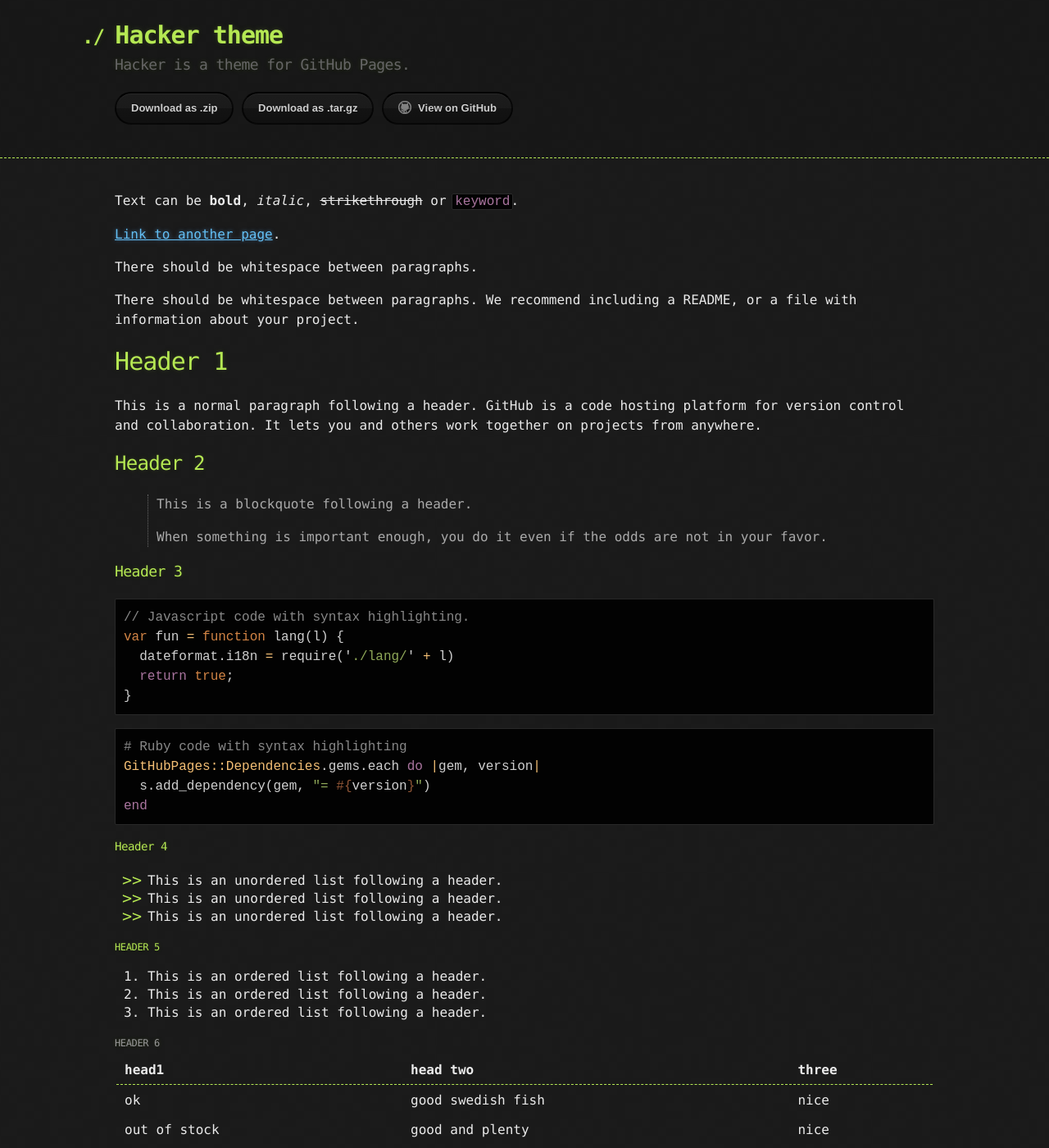
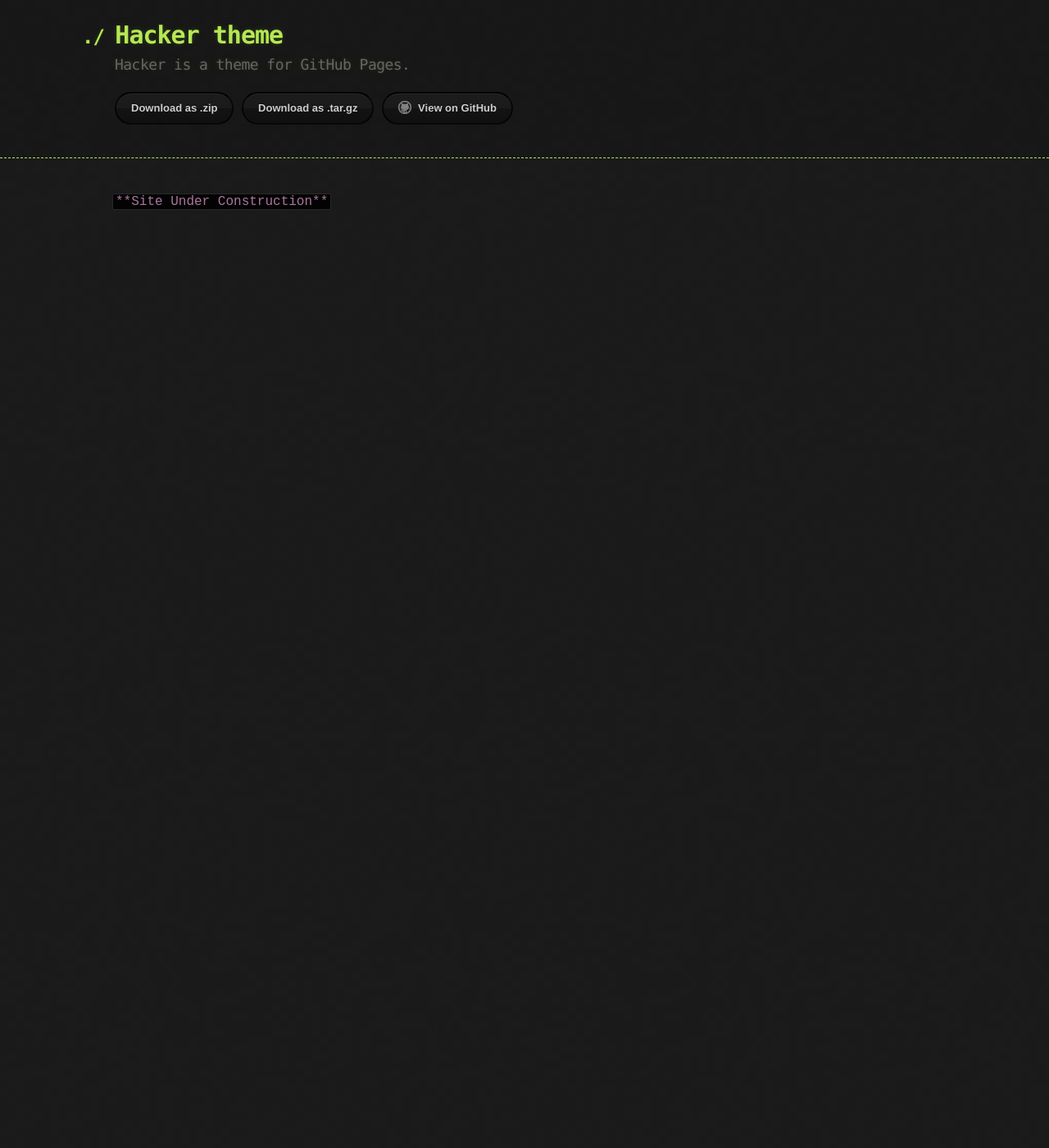
Before and after one commit to bhanugoudm041/bhanugoudm041.github.io, a Jekyll site: the page built from index.md, in a window 1280 px wide and 1400 px high. Shown: the whole window at 82% size. Built offline with Jekyll 4.4.1, drawn with Linux system fonts in a browser that asks for light colours; some of the changed text lies outside the part shown.

Commit message:
Update index.md

````diff
--- a/index.md
+++ b/index.md
@@ -2,122 +2,4 @@
 layout: default
 ---
 
-Text can be **bold**, _italic_, ~~strikethrough~~ or `keyword`.
-
-[Link to another page](./another-page.html).
-
-There should be whitespace between paragraphs.
-
-There should be whitespace between paragraphs. We recommend including a README, or a file with information about your project.
-
-# Header 1
-
-This is a normal paragraph following a header. GitHub is a code hosting platform for version control and collaboration. It lets you and others work together on projects from anywhere.
-
-## Header 2
-
-> This is a blockquote following a header.
->
-> When something is important enough, you do it even if the odds are not in your favor.
-
-### Header 3
-
-```js
-// Javascript code with syntax highlighting.
-var fun = function lang(l) {
-  dateformat.i18n = require('./lang/' + l)
-  return true;
-}
-```
-
-```ruby
-# Ruby code with syntax highlighting
-GitHubPages::Dependencies.gems.each do |gem, version|
-  s.add_dependency(gem, "= #{version}")
-end
-```
-
-#### Header 4
-
-*   This is an unordered list following a header.
-*   This is an unordered list following a header.
-*   This is an unordered list following a header.
-
-##### Header 5
-
-1.  This is an ordered list following a header.
-2.  This is an ordered list following a header.
-3.  This is an ordered list following a header.
-
-###### Header 6
-
-| head1        | head two          | three |
-|:-------------|:------------------|:------|
-| ok           | good swedish fish | nice  |
-| out of stock | good and plenty   | nice  |
-| ok           | good `oreos`      | hmm   |
-| ok           | good `zoute` drop | yumm  |
-
-### There's a horizontal rule below this.
-
-* * *
-
-### Here is an unordered list:
-
-*   Item foo
-*   Item bar
-*   Item baz
-*   Item zip
-
-### And an ordered list:
-
-1.  Item one
-1.  Item two
-1.  Item three
-1.  Item four
-
-### And a nested list:
-
-- level 1 item
-  - level 2 item
-  - level 2 item
-    - level 3 item
-    - level 3 item
-- level 1 item
-  - level 2 item
-  - level 2 item
-  - level 2 item
-- level 1 item
-  - level 2 item
-  - level 2 item
-- level 1 item
-
-### Small image
-
-![Octocat](https://github.githubassets.com/images/icons/emoji/octocat.png)
-
-### Large image
-
-![Branching](https://guides.github.com/activities/hello-world/branching.png)
-
-
-### Definition lists can be used with HTML syntax.
-
-<dl>
-<dt>Name</dt>
-<dd>Godzilla</dd>
-<dt>Born</dt>
-<dd>1952</dd>
-<dt>Birthplace</dt>
-<dd>Japan</dd>
-<dt>Color</dt>
-<dd>Green</dd>
-</dl>
-
-```
-Long, single-line code blocks should not wrap. They should horizontally scroll if they are too long. This line should be long enough to demonstrate this.
-```
-
-```
-The final element.
-```
+`**Site Under Construction**`
````
